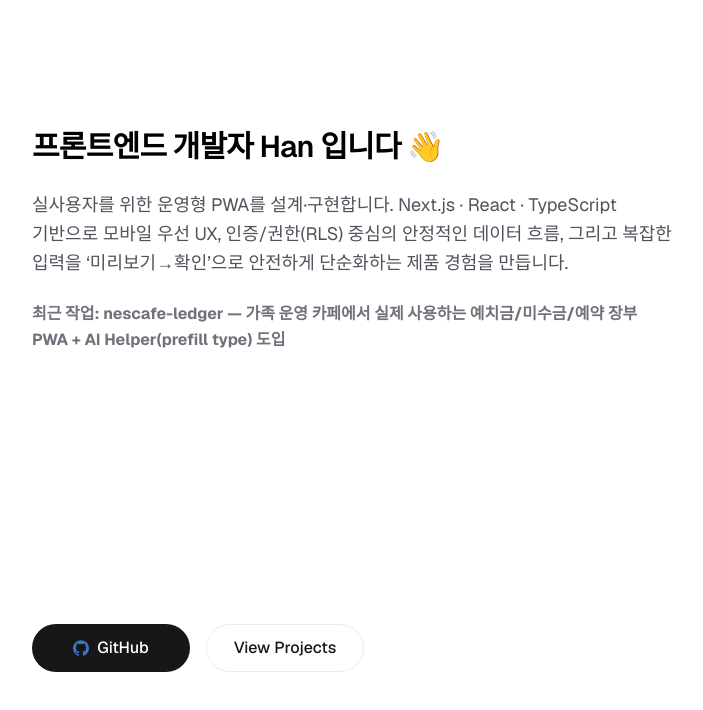
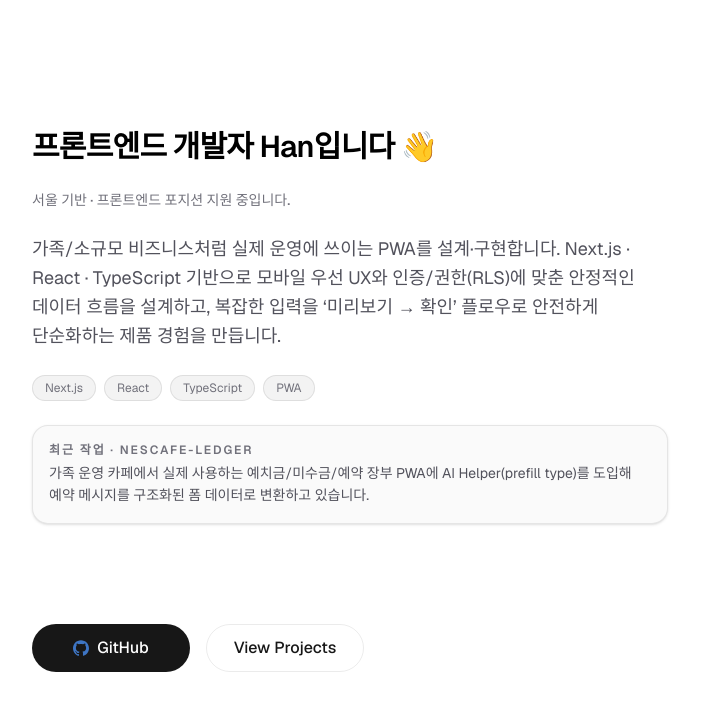
Before and after one commit to lbj23han/han-portfolio, a Next.js app: page / in a window 1280 px wide. Shown: the top 710 px of the page, without its empty margins (288-991 px from the left). Built offline with nearby package versions, Linux system fonts and the light colour scheme.

Commit message:
feat(home): redesign hero section layout and update copy structure

```diff
--- a/src/components/sections/HeroSection.tsx
+++ b/src/components/sections/HeroSection.tsx
@@ -6,11 +6,20 @@
     <UI.HeroSection>
       <UI.HeroTitle>{HOME_TEXT.title}</UI.HeroTitle>
 
+      <UI.HeroMeta>{HOME_TEXT.meta}</UI.HeroMeta>
+
       <UI.HeroDesc>{HOME_TEXT.desc}</UI.HeroDesc>
 
-      <UI.HeroSub>
-        <strong>{HOME_TEXT.sub}</strong>
-      </UI.HeroSub>
+      <UI.HeroTagRow>
+        {HOME_TEXT.stackTags.map((tag) => (
+          <UI.HeroTagChip key={tag}>{tag}</UI.HeroTagChip>
+        ))}
+      </UI.HeroTagRow>
+
+      <UI.HeroHighlightCard>
+        <UI.HeroHighlightTitle>{HOME_TEXT.recentTitle}</UI.HeroHighlightTitle>
+        <UI.HeroHighlightDesc>{HOME_TEXT.recentDesc}</UI.HeroHighlightDesc>
+      </UI.HeroHighlightCard>
     </UI.HeroSection>
   );
 }
--- a/src/components/ui/home.tsx
+++ b/src/components/ui/home.tsx
@@ -39,6 +39,18 @@
     </h1>
   ),
 
+  HeroMeta: ({ children }: ChildrenProps) => (
+    <p
+      className="
+      text-sm font-medium
+      text-zinc-500 dark:text-zinc-400
+      break-keep whitespace-pretty
+    "
+    >
+      {children}
+    </p>
+  ),
+
   HeroDesc: ({ children }: ChildrenProps) => (
     <p
       className="
@@ -48,6 +60,36 @@
       break-keep whitespace-pretty
     "
     >
+      {children}
+    </p>
+  ),
+
+  HeroTagRow: ({ children }: ChildrenProps) => (
+    <div className="flex flex-wrap gap-2 text-xs text-zinc-500 dark:text-zinc-400">
+      {children}
+    </div>
+  ),
+
+  HeroTagChip: ({ children }: ChildrenProps) => (
+    <span className="rounded-full border border-zinc-800/10 bg-zinc-900/5 px-3 py-1 dark:border-zinc-50/10 dark:bg-zinc-50/5">
+      {children}
+    </span>
+  ),
+
+  HeroHighlightCard: ({ children }: ChildrenProps) => (
+    <div className="w-full max-w-[60ch] rounded-2xl border border-zinc-800/10 bg-zinc-900/[0.02] p-4 text-left shadow-sm dark:border-zinc-50/10 dark:bg-zinc-50/[0.03]">
+      {children}
+    </div>
+  ),
+
+  HeroHighlightTitle: ({ children }: ChildrenProps) => (
+    <p className="text-xs font-semibold uppercase tracking-[0.16em] text-zinc-500 dark:text-zinc-400">
+      {children}
+    </p>
+  ),
+
+  HeroHighlightDesc: ({ children }: ChildrenProps) => (
+    <p className="mt-1 text-sm leading-relaxed text-zinc-600 dark:text-zinc-300 break-keep whitespace-pretty">
       {children}
     </p>
   ),
--- a/src/constants/home.ts
+++ b/src/constants/home.ts
@@ -1,15 +1,25 @@
 export const LINKS = {
   github: "https://github.com/lbj23han",
   projects: "/projects",
+  // blog: "/blog", // 나중에 블로그
 } as const;
 
 export const HOME_TEXT = {
-  title: "프론트엔드 개발자 Han 입니다 👋",
-  desc: "실사용자를 위한 운영형 PWA를 설계·구현합니다. Next.js · React · TypeScript 기반으로 모바일 우선 UX, 인증/권한(RLS) 중심의 안정적인 데이터 흐름, 그리고 복잡한 입력을 ‘미리보기→확인’으로 안전하게 단순화하는 제품 경험을 만듭니다.",
-  sub: "최근 작업: nescafe-ledger — 가족 운영 카페에서 실제 사용하는 예치금/미수금/예약 장부 PWA + AI Helper(prefill type) 도입",
+  title: "프론트엔드 개발자 Han입니다 👋",
+  meta: "서울 기반 · 프론트엔드 포지션 지원 중입니다.",
+  desc:
+    "가족/소규모 비즈니스처럼 실제 운영에 쓰이는 PWA를 설계·구현합니다.\n" +
+    "Next.js · React · TypeScript 기반으로 모바일 우선 UX와 인증/권한(RLS)에 맞춘 안정적인 데이터 흐름을 설계하고,\n" +
+    "복잡한 입력을 ‘미리보기 → 확인’ 플로우로 안전하게 단순화하는 제품 경험을 만듭니다.",
+  stackTags: ["Next.js", "React", "TypeScript", "PWA"],
+  recentTitle: "최근 작업 · nescafe-ledger",
+  recentDesc:
+    "가족 운영 카페에서 실제 사용하는 예치금/미수금/예약 장부 PWA에\n" +
+    "AI Helper(prefill type)를 도입해 예약 메시지를 구조화된 폼 데이터로 변환하고 있습니다.",
 } as const;
 
 export const CTA_TEXT = {
   github: "GitHub",
   projects: "View Projects",
+  // blog: "Blog"
 } as const;
```
